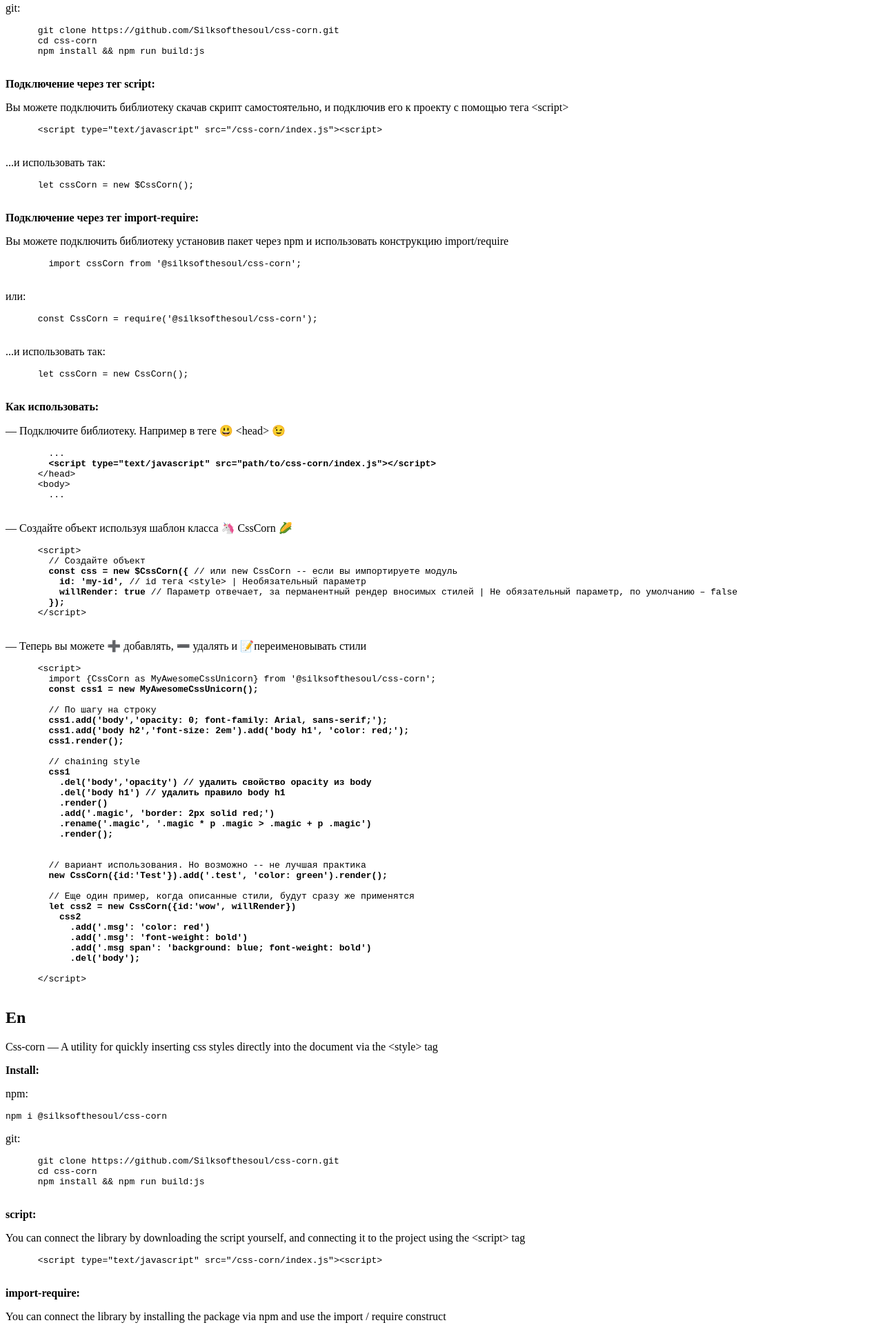
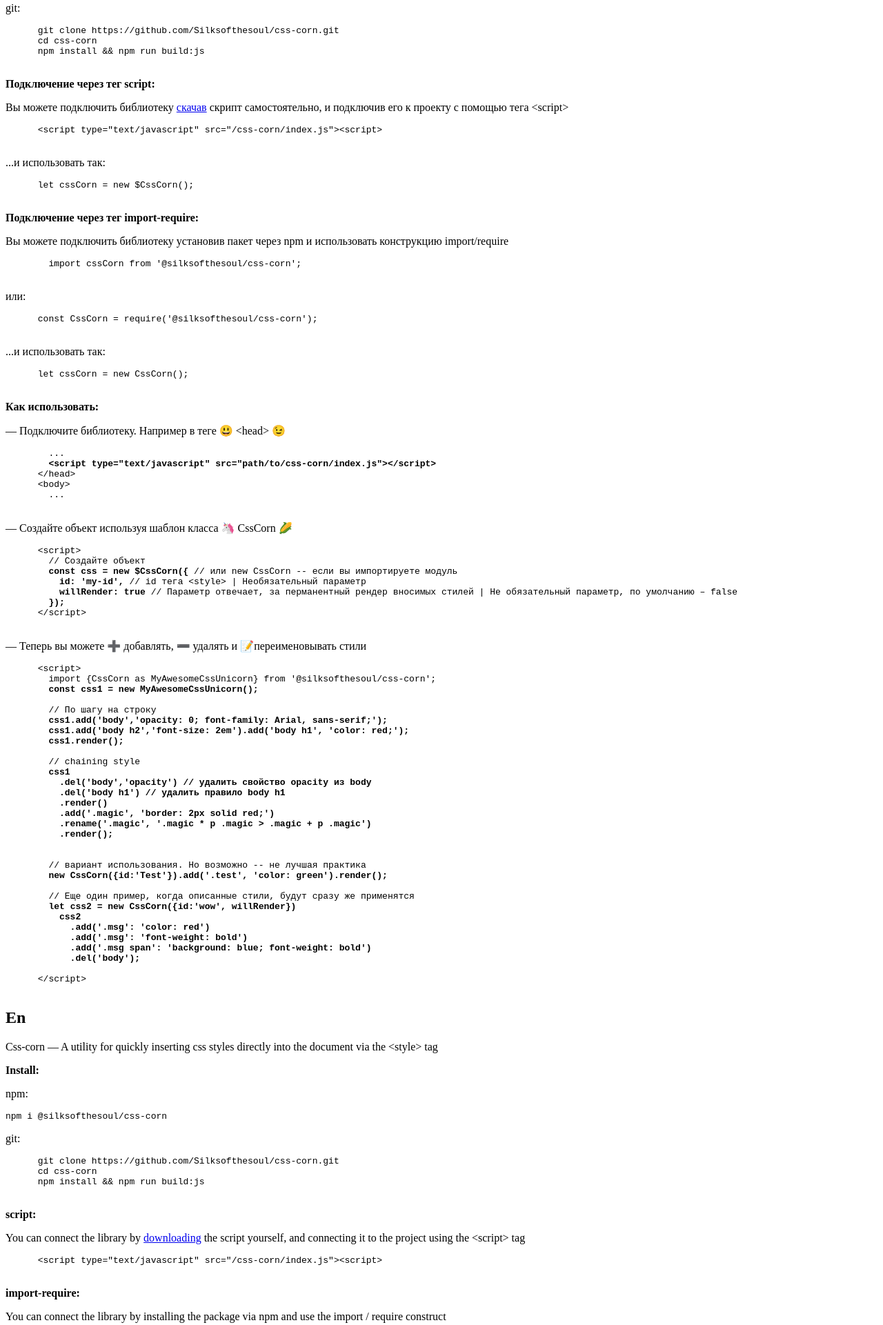
Before and after one commit to Silksofthesoul/css-corn, a website built with webpack: page demo.html in a window 1280 px wide. Shown: the part 527-2448 px from the top of the page at 69% size. Built offline with nearby package versions, Linux system fonts and the light colour scheme.

Commit message:
docs update / add script download link

```diff
--- a/demo.html
+++ b/demo.html
@@ -77,7 +77,7 @@
     </pre>
 
     <p class="description" id="подключение-через-тег-script"><strong>Подключение через тег script:</strong></p>
-    <p class="description">Вы можете подключить библиотеку скачав скрипт самостоятельно, и подключив его к проекту с помощью тега &lt;script&gt;</p>
+    <p class="description">Вы можете подключить библиотеку <a href="https://github.com/Silksofthesoul/css-corn/blob/master/dist/index.js">скачав</a> скрипт самостоятельно, и подключив его к проекту с помощью тега &lt;script&gt;</p>
     <pre class="description">
       &lt;script type="text/javascript" src="/css-corn/index.js"&gt;&lt;script&gt;
     </pre>
@@ -165,7 +165,7 @@
     </pre>
 
     <p class="description" id="script"><strong>script:</strong></p>
-    <p class="description">You can connect the library by downloading the script yourself, and connecting it to the project using the &lt;script&gt; tag</p>
+    <p class="description">You can connect the library by <a href="https://github.com/Silksofthesoul/css-corn/blob/master/dist/index.js">downloading</a> the script yourself, and connecting it to the project using the &lt;script&gt; tag</p>
     <pre class="description">
       &lt;script type="text/javascript" src="/css-corn/index.js"&gt;&lt;script&gt;
     </pre>
```
Also changed, not shown: README.md.
